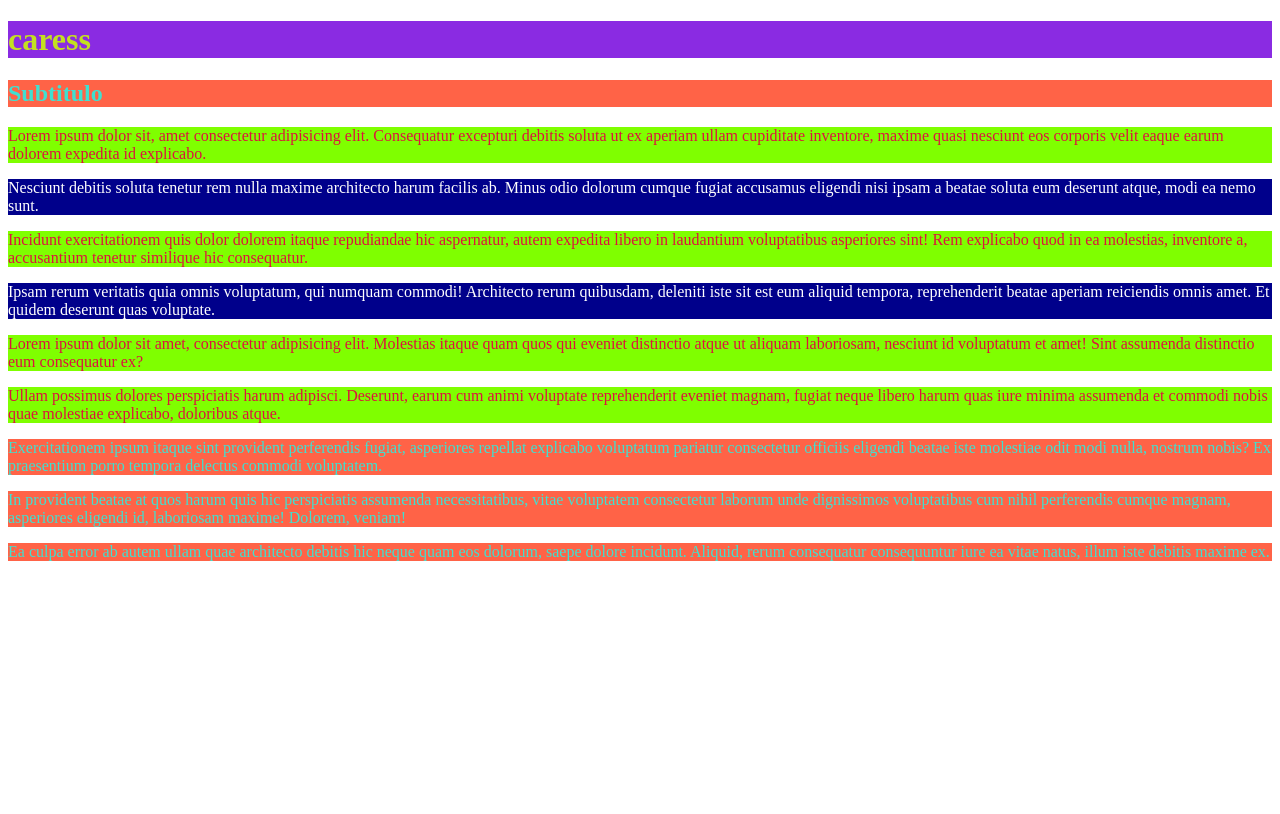
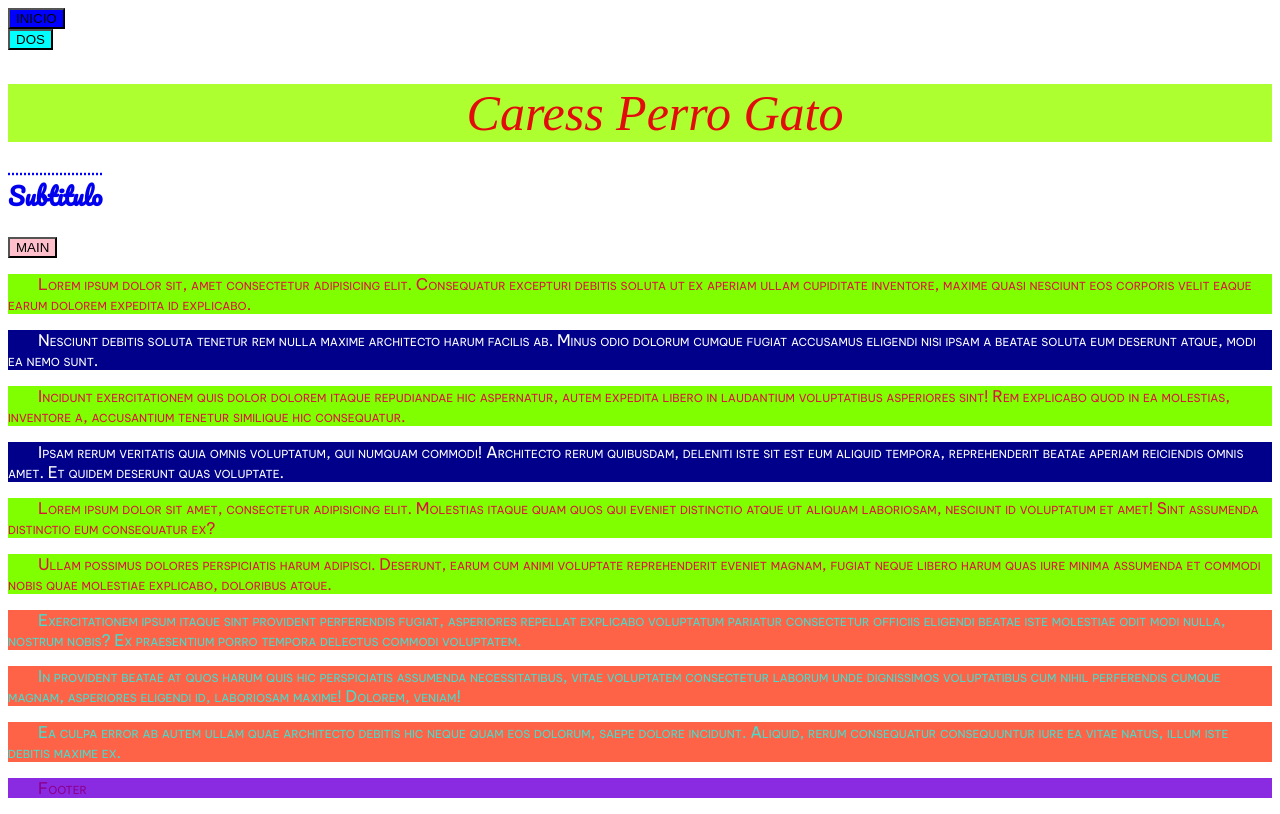
Before and after one commit to DevCaress/grupo5, a plain HTML site: page css/clase1/index.html in a window 1280 px wide. Drawn offline with Linux system fonts and the light colour scheme; a web font is replaced by a local one.

Commit message:
clase 2 css

```diff
--- a/css/clase1/css/style.css
+++ b/css/clase1/css/style.css
@@ -1,21 +1,94 @@
-h1{
-    background-color: blueviolet;
-    color: rgb(195, 224, 32);
+@import url('https://fonts.googleapis.com/css2?family=Neonderthaw&display=swap');
+@import url('https://fonts.googleapis.com/css2?family=Be+Vietnam+Pro:ital,wght@0,100;0,200;0,300;0,400;0,500;0,600;0,700;0,800;0,900;1,100;1,200;1,300;1,400;1,500;1,600;1,700;1,800;1,900&display=swap');
+@font-face{
+    font-family: Pacifico;
+    src: url('fonts/Pacifico-Regular.ttf');
 }
 
+/* menu */
+/***********
+header
+main
+footer
+***********/
+
+/* general */
+
+body{
+    color: darkmagenta;
+}
+
+button{
+    background-color: aqua;
+}
 p{
+    font-family: 'Be Vietnam Pro', sans-serif;
+    font-variant: small-caps;
+    text-indent: 30px;
+}
+
+/* header */
+
+
+header nav button{
+    background-color: blue;
+}
+
+header h1{
+    background-color: blueviolet;
+    color: rgb(255, 255, 255);
+    font-size: 50px;
+    font-weight: lighter;
+    font-style: italic;
+    /* font-family: 'Neonderthaw', cursive; */
+}
+
+header h1{
+    background-color: greenyellow;
+    color: rgb(226, 12, 12);
+    text-align:center;
+    text-transform:capitalize;
+    text-indent: 30px;
+}
+
+header h2 a{
+    font-family: Pacifico;
+
+    text-decoration: overline dotted blue;
+
+    /* text-decoration-line: overline;
+    text-decoration-thickness: initial;
+    text-decoration-style: double;
+    text-decoration-color: blue; */
+}
+
+/* main */
+
+main button{
+    background-color: pink;
+}
+
+main p{
     background-color: chartreuse;
     color: crimson;
 }
 
-#azul,
-#azulx2{
+main #azul,
+main #azulx2{
     background-color: darkblue;
     color: white;
 }
 
 
-.rojo{
+main .rojo{
     background-color: tomato;
     color: turquoise;
 }
+
+
+
+/* footer */
+
+footer p{
+    background-color: blueviolet;
+}
--- a/css/clase1/index.html
+++ b/css/clase1/index.html
@@ -1,5 +1,6 @@
 <!DOCTYPE html>
 <html lang="en">
+
 <head>
     <meta charset="UTF-8">
     <meta http-equiv="X-UA-Compatible" content="IE=edge">
@@ -15,22 +16,57 @@
         }
     </style> -->
 </head>
+
 <body>
 
-<!--<h1 style="background-color: blueviolet;">CSS 1</h1>-->
-    <h1>caress</h1>
+    <!--<h1 style="background-color: blueviolet;">CSS 1</h1>-->
+    <header>
+        <nav>
+            <button>INICIO</button>
+        </nav>
+        <button>DOS</button>
+        <h1>caress perro gato</h1>
 
-    <h2 class="rojo">Subtitulo</h2>
+        <h2 class="rojo"><a href="#">Subtitulo</a></h2>
+    </header>
 
-    <p>Lorem ipsum dolor sit, amet consectetur adipisicing elit. Consequatur excepturi debitis soluta ut ex aperiam ullam cupiditate inventore, maxime quasi nesciunt eos corporis velit eaque earum dolorem expedita id explicabo.</p>
-    <p id="azul">Nesciunt debitis soluta tenetur rem nulla maxime architecto harum facilis ab. Minus odio dolorum cumque fugiat accusamus eligendi nisi ipsam a beatae soluta eum deserunt atque, modi ea nemo sunt.</p>
-    <p>Incidunt exercitationem quis dolor dolorem itaque repudiandae hic aspernatur, autem expedita libero in laudantium voluptatibus asperiores sint! Rem explicabo quod in ea molestias, inventore a, accusantium tenetur similique hic consequatur.</p>
-    <p id="azulx2">Ipsam rerum veritatis quia omnis voluptatum, qui numquam commodi! Architecto rerum quibusdam, deleniti iste sit est eum aliquid tempora, reprehenderit beatae aperiam reiciendis omnis amet. Et quidem deserunt quas voluptate.</p>
-    <p>Lorem ipsum dolor sit amet, consectetur adipisicing elit. Molestias itaque quam quos qui eveniet distinctio atque ut aliquam laboriosam, nesciunt id voluptatum et amet! Sint assumenda distinctio eum consequatur ex?</p>
-    <p>Ullam possimus dolores perspiciatis harum adipisci. Deserunt, earum cum animi voluptate reprehenderit eveniet magnam, fugiat neque libero harum quas iure minima assumenda et commodi nobis quae molestiae explicabo, doloribus atque.</p>
-    <p class="rojo">Exercitationem ipsum itaque sint provident perferendis fugiat, asperiores repellat explicabo voluptatum pariatur consectetur officiis eligendi beatae iste molestiae odit modi nulla, nostrum nobis? Ex praesentium porro tempora delectus commodi voluptatem.</p>
-    <p class="rojo">In provident beatae at quos harum quis hic perspiciatis assumenda necessitatibus, vitae voluptatem consectetur laborum unde dignissimos voluptatibus cum nihil perferendis cumque magnam, asperiores eligendi id, laboriosam maxime! Dolorem, veniam!</p>
-    <p class="rojo">Ea culpa error ab autem ullam quae architecto debitis hic neque quam eos dolorum, saepe dolore incidunt. Aliquid, rerum consequatur consequuntur iure ea vitae natus, illum iste debitis maxime ex.</p>
+    <main>
+
+        <button>MAIN</button>
+
+        <p>Lorem ipsum dolor sit, amet consectetur adipisicing elit. Consequatur excepturi debitis soluta ut ex aperiam
+            ullam cupiditate inventore, maxime quasi nesciunt eos corporis velit eaque earum dolorem expedita id
+            explicabo.</p>
+        <p id="azul">Nesciunt debitis soluta tenetur rem nulla maxime architecto harum facilis ab. Minus odio dolorum
+            cumque fugiat accusamus eligendi nisi ipsam a beatae soluta eum deserunt atque, modi ea nemo sunt.</p>
+        <p>Incidunt exercitationem quis dolor dolorem itaque repudiandae hic aspernatur, autem expedita libero in
+            laudantium voluptatibus asperiores sint! Rem explicabo quod in ea molestias, inventore a, accusantium
+            tenetur similique hic consequatur.</p>
+        <p id="azulx2">Ipsam rerum veritatis quia omnis voluptatum, qui numquam commodi! Architecto rerum quibusdam,
+            deleniti iste sit est eum aliquid tempora, reprehenderit beatae aperiam reiciendis omnis amet. Et quidem
+            deserunt quas voluptate.</p>
+        <p>Lorem ipsum dolor sit amet, consectetur adipisicing elit. Molestias itaque quam quos qui eveniet distinctio
+            atque ut aliquam laboriosam, nesciunt id voluptatum et amet! Sint assumenda distinctio eum consequatur ex?
+        </p>
+        <p>Ullam possimus dolores perspiciatis harum adipisci. Deserunt, earum cum animi voluptate reprehenderit eveniet
+            magnam, fugiat neque libero harum quas iure minima assumenda et commodi nobis quae molestiae explicabo,
+            doloribus atque.</p>
+        <p class="rojo">Exercitationem ipsum itaque sint provident perferendis fugiat, asperiores repellat explicabo
+            voluptatum pariatur consectetur officiis eligendi beatae iste molestiae odit modi nulla, nostrum nobis? Ex
+            praesentium porro tempora delectus commodi voluptatem.</p>
+        <p class="rojo">In provident beatae at quos harum quis hic perspiciatis assumenda necessitatibus, vitae
+            voluptatem consectetur laborum unde dignissimos voluptatibus cum nihil perferendis cumque magnam, asperiores
+            eligendi id, laboriosam maxime! Dolorem, veniam!</p>
+        <p class="rojo">Ea culpa error ab autem ullam quae architecto debitis hic neque quam eos dolorum, saepe dolore
+            incidunt. Aliquid, rerum consequatur consequuntur iure ea vitae natus, illum iste debitis maxime ex.</p>
+
+    </main>
+
+    <footer>
+        <p>Footer</p>
+    </footer>
+
 
 </body>
+
 </html>
--- /dev/null
+++ b/css/clase2/css/style.css
@@ -0,0 +1,91 @@
+body{
+    background-color: rgb(212, 180, 147);
+}
+
+div{
+    width: 200px;
+    height: 50px;
+    float: left;
+}
+
+img{
+    width:100%;
+    max-width: 600px;
+    min-width: 300px;
+}
+
+#color1{
+    background-color: black;
+    color: #fff;
+    width: 80%;
+    max-width: 600px;
+    min-width: 400px;
+    margin: auto;
+}
+
+#color2{
+    background-color: white;
+}
+#color3{
+    background-color: red;
+}
+#color4{
+    background-color: lime;
+}
+#color5{
+    background-color: blue;
+}
+
+
+#rgb1{
+    background-color: rgba(0,0,0,0.5);
+}
+
+#rgb2{
+    background-color: rgb(255,255,255);
+}
+
+#rgb3{
+    background-color: rgb(255,0,0);
+}
+#rgb4{
+    background-color: rgb(0,255,0);
+}
+#rgb5{
+    background-color: rgb(0,0,255);
+}
+
+
+#hex1{
+    background-color:  #000;
+}
+#hex2{
+    background-color: #fff;
+}
+#hex3{
+    background-color: #f00;
+}
+#hex4{
+    background-color: #00ff0077;
+}
+#hex5{
+    background-color: #0000ff;
+}
+
+#hsl1{
+    background-color: hsl(0,0%, 0%);
+}
+#hsl2{
+    background-color: hsl(123, 83%, 100%);
+}
+#hsl3{
+    background-color: hsla(0,100%,50%,0.3);
+}
+
+#hsl4{
+    background-color: hsl(120,100%, 50%);
+}
+
+#hsl5{
+    background-color: hsl(240, 100%, 50%);
+}
```
Also changed, not shown: css/clase2/index.html (added, +56 -0 lines), css/clase1/css/fonts/OFL.txt (added), css/clase1/css/fonts/Pacifico-Regular.ttf (added), css/clase2/img/caress.jpg (added), css/clase2/img/favicon.ico (added).
